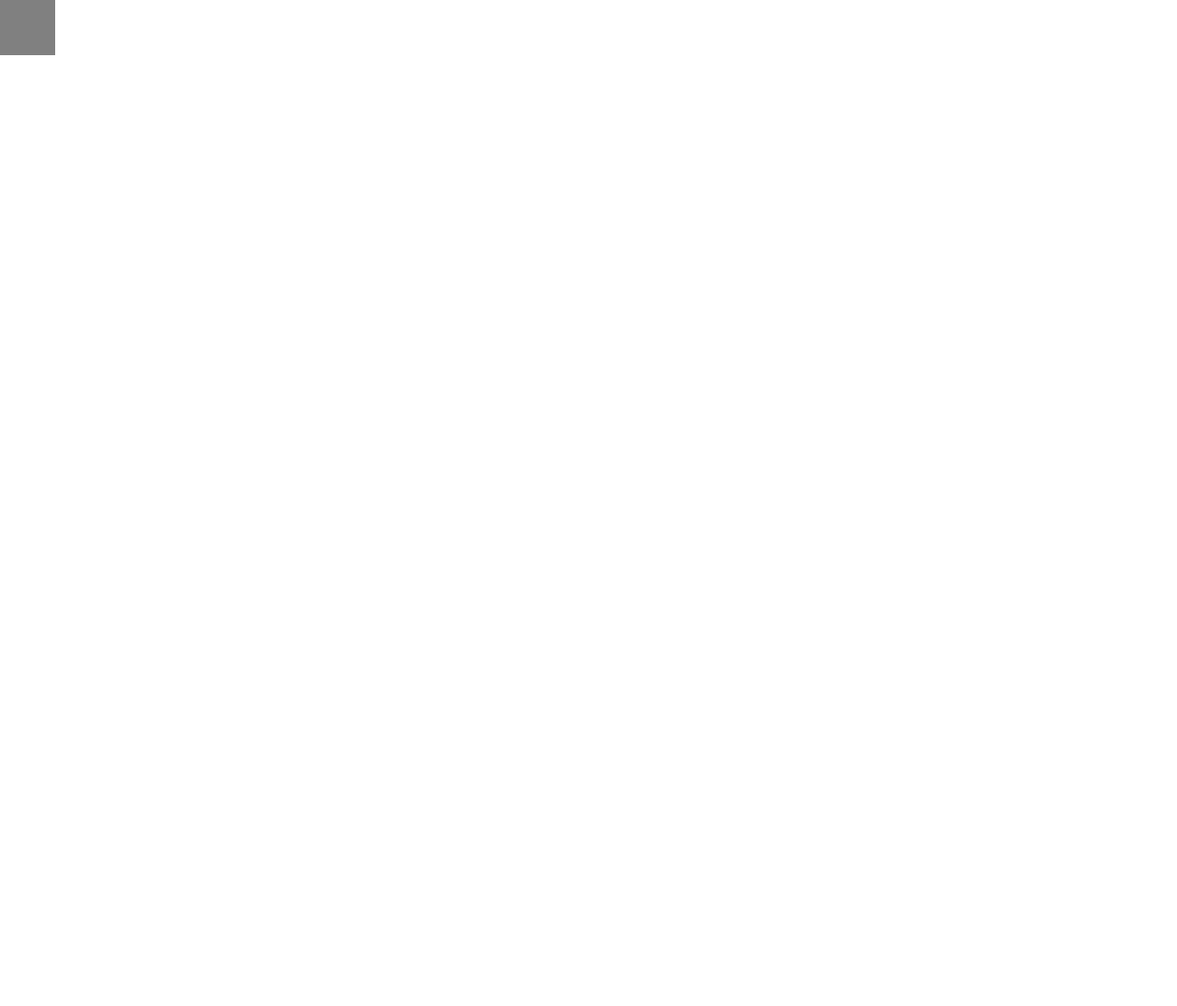
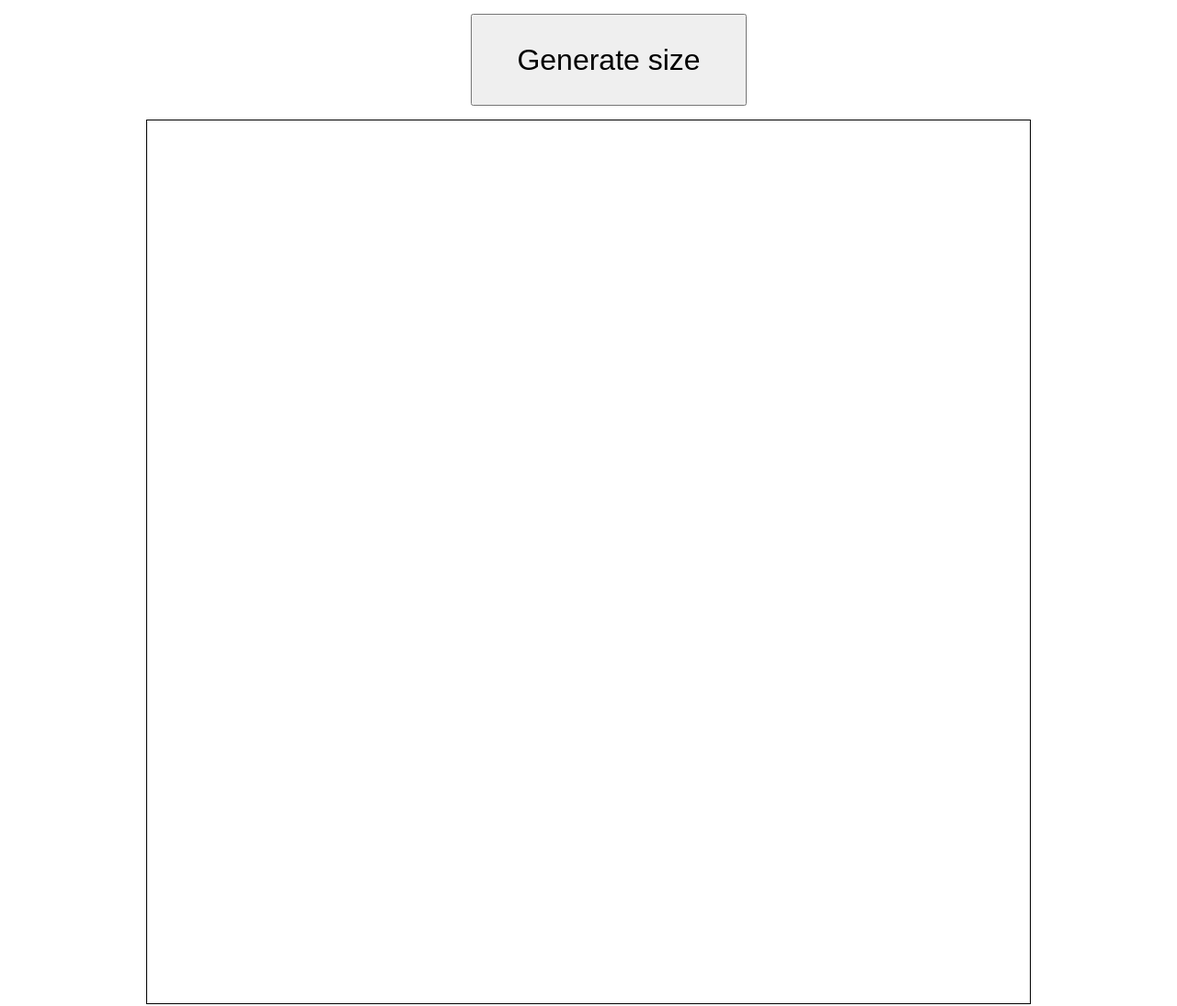
Before and after one commit to PapaPandroni/odin-etchASketch, a plain HTML site: page index.html in a window 1280 px wide. Shown: the whole page at 92% size. Before the commit the page ends 960 px from the top, so only its background shows below. Drawn offline with Linux system fonts and the light colour scheme.

Commit message:
generate gid button working

```diff
--- a/index.html
+++ b/index.html
@@ -8,6 +8,7 @@
     <script src="script.js" defer></script>
 </head>
 <body>
+    <button>Generate size</button>
     <div class="container">
 
     </div>
--- a/script.js
+++ b/script.js
@@ -1,15 +1,30 @@
 const CONTAINER = document.querySelector(".container")
+let pixelSize = 16;
 
-for (let i = 0; i < 16*16; i++){
-    const pixel = document.createElement("div");
-    pixel.classList.add("pixel");
-    CONTAINER.appendChild(pixel);
+generateGrid(pixelSize);
+
+function generateGrid (pixelSize) {
+    CONTAINER.innerHTML= "";
+    for (let i = 0; i < pixelSize*pixelSize; i++){
+        const pixel = document.createElement("div");
+        pixel.classList.add("pixel");
+        pixel.style.width = `${960 / pixelSize}px`;
+        pixel.style.height = `${960 / pixelSize}px`;
+
+        pixel.addEventListener("mouseenter", ()=>{
+            pixel.style.backgroundColor = "grey";
+        })
+        pixel.addEventListener("mouseleave", ()=>{
+            pixel.style.backgroundColor = "";
+        })
+
+        CONTAINER.appendChild(pixel);
+    }
 }
 
-const grid = document.querySelectorAll(".pixel");
+let btn = document.querySelector("button")
 
-grid.forEach((square) =>{
-    square.addEventListener("mouseenter", ()=>{
-        square.style.backgroundColor = "grey";
-    })
+btn.addEventListener("click", ()=>{
+    pixelSize = parseInt(prompt("What size of the pixels?"));
+    generateGrid(pixelSize);
 })
--- a/style.css
+++ b/style.css
@@ -7,15 +7,25 @@ body {
 
 }
 
+button {
+    font-size: 32px;
+    margin: 15px;
+    margin-left: 40%;
+    width: 300px;
+    height: 100px;
+}
+
 .container {
+    margin-left: auto;
+    margin-right: auto;
+    margin-bottom: 15px;;
+    border: solid 1px black;
     display: flex;
     width: 960px;
     height: 960px;
-    justify-content: center;
     flex-wrap: wrap;
 }
 
 .pixel {
-    flex-basis: 60px;
-    height: 60px;
+
 }
```
